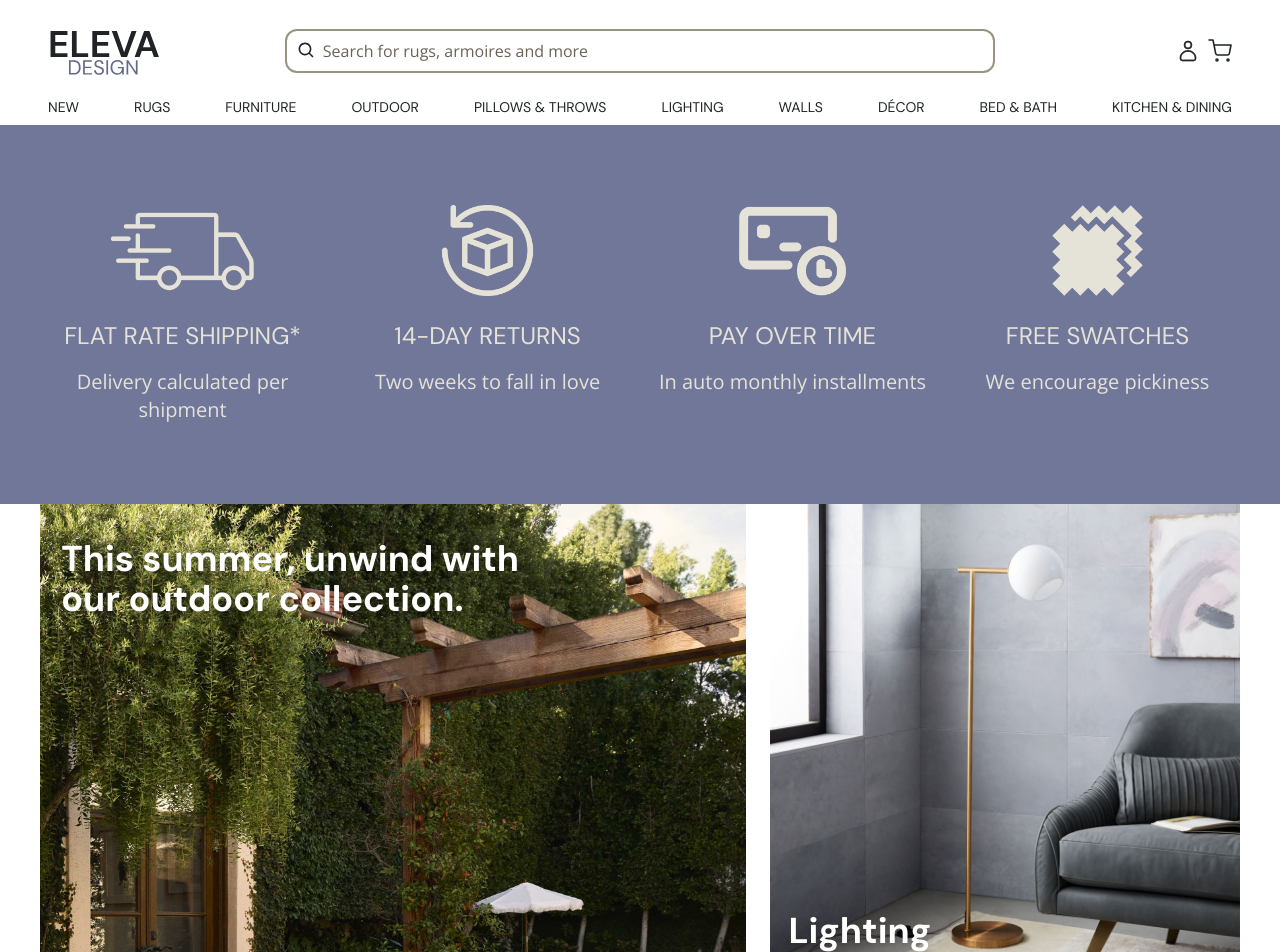
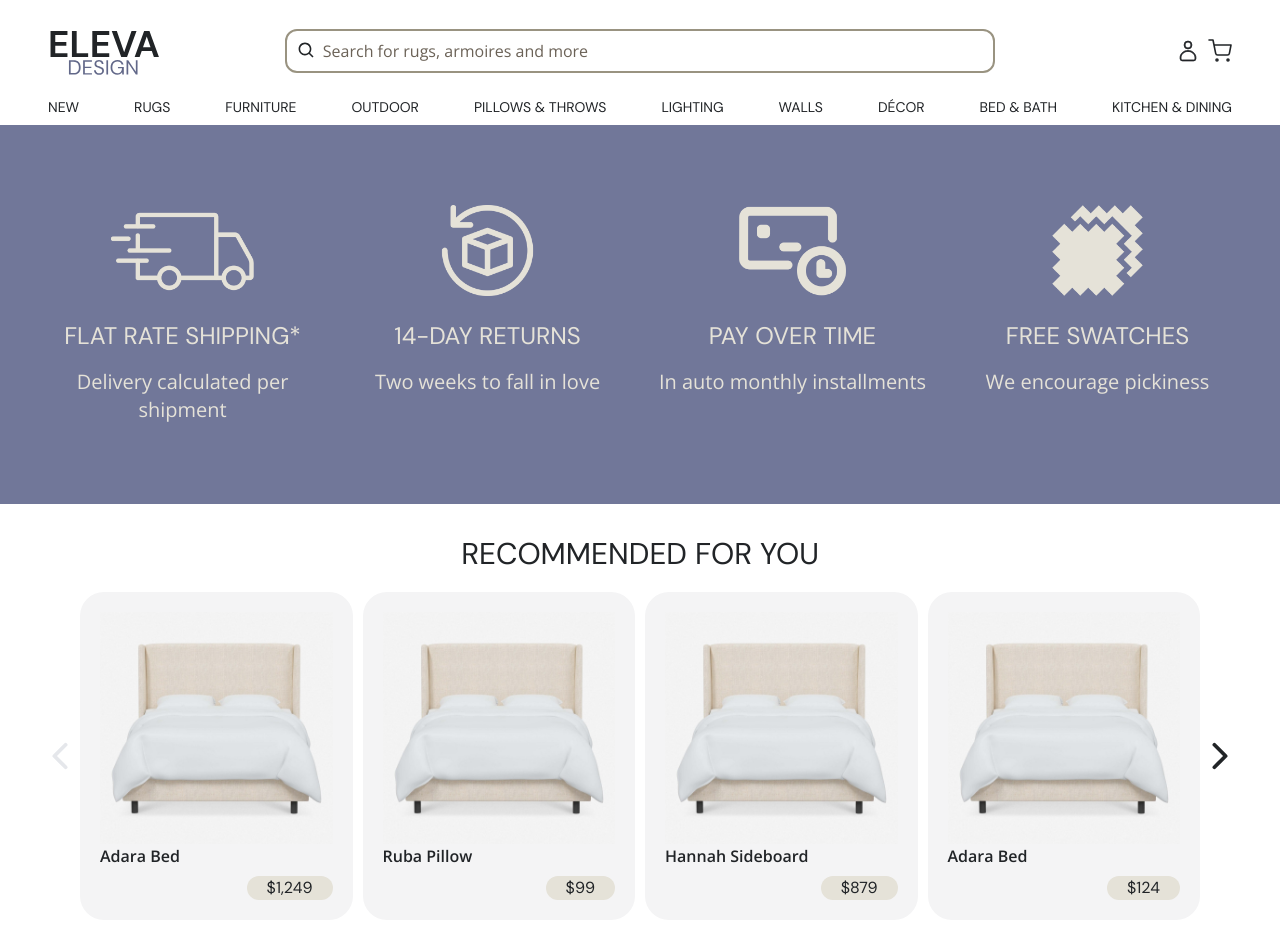
Before and after one commit to ArkadiuszIrlik/furniture-store, a Next.js app: page / in a window 1280 px wide. Shown: the top 952 px of the page. Built offline with nearby package versions, Linux system fonts and the light colour scheme.

Commit message:
Add ProductCarousel to Home page

```diff
--- a/src/app/page.tsx
+++ b/src/app/page.tsx
@@ -3,19 +3,102 @@ import {
   HomePhotosSection,
   InstagramCarousel,
 } from 'components';
+import ProductCarousel from 'components/ProductCarousel';
 import { Footer } from 'containers';
+import { AdaraBed } from 'assets';
+
+const recommendedProducts = [
+  {
+    image: AdaraBed,
+    name: 'Adara Bed',
+    priceUsd: 1249,
+    url: 'products/125714671',
+  },
+  {
+    image: AdaraBed,
+    name: 'Ruba Pillow',
+    priceUsd: 99,
+    url: 'products/125714671',
+  },
+  {
+    image: AdaraBed,
+    name: 'Hannah Sideboard',
+    priceUsd: 879,
+    url: 'products/125714671',
+  },
+  {
+    image: AdaraBed,
+    name: 'Adara Bed',
+    priceUsd: 124,
+    url: 'products/125714671',
+  },
+  {
+    image: AdaraBed,
+    name: 'Ruba Pillow',
+    priceUsd: 99,
+    url: 'products/125714671',
+  },
+  {
+    image: AdaraBed,
+    name: 'Hannah Sideboard',
+    priceUsd: 879,
+    url: 'products/125714671',
+  },
+  {
+    image: AdaraBed,
+    name: 'Adara Bed',
+    priceUsd: 1249,
+    url: 'products/125714671',
+  },
+  {
+    image: AdaraBed,
+    name: 'Ruba Pillow',
+    priceUsd: 99,
+    url: 'products/125714671',
+  },
+  {
+    image: AdaraBed,
+    name: 'Hannah Sideboard',
+    priceUsd: 879,
+    url: 'products/125714671',
+  },
+  {
+    image: AdaraBed,
+    name: 'Adara Bed',
+    priceUsd: 1249,
+    url: 'products/125714671',
+  },
+  {
+    image: AdaraBed,
+    name: 'Ruba Pillow',
+    priceUsd: 99,
+    url: 'products/125714671',
+  },
+  {
+    image: AdaraBed,
+    name: 'Hannah Sideboard',
+    priceUsd: 879,
+    url: 'products/125714671',
+  },
+];
 
 export default function Page() {
   return (
     <div>
-      <HomeFeaturesSection />
-      <div className="mb-12 px-0 sm:px-10">
+      <div className="mb-8">
+        <HomeFeaturesSection />
+      </div>
+      <p className="mb-5 text-center text-3xl">RECOMMENDED FOR YOU</p>
+      <div className="mb-8 md:px-10">
+        <ProductCarousel productList={recommendedProducts} />
+      </div>
+      <div className="mb-8 px-0 sm:px-10">
         <HomePhotosSection />
       </div>
       <p className="mb-4 text-center text-3xl">
         GET INSPIRED WITH #ELEVAFAMILY
       </p>
-      <div className="mb-14">
+      <div className="mb-14 md:px-10">
         <InstagramCarousel />
       </div>
       <Footer />
```
